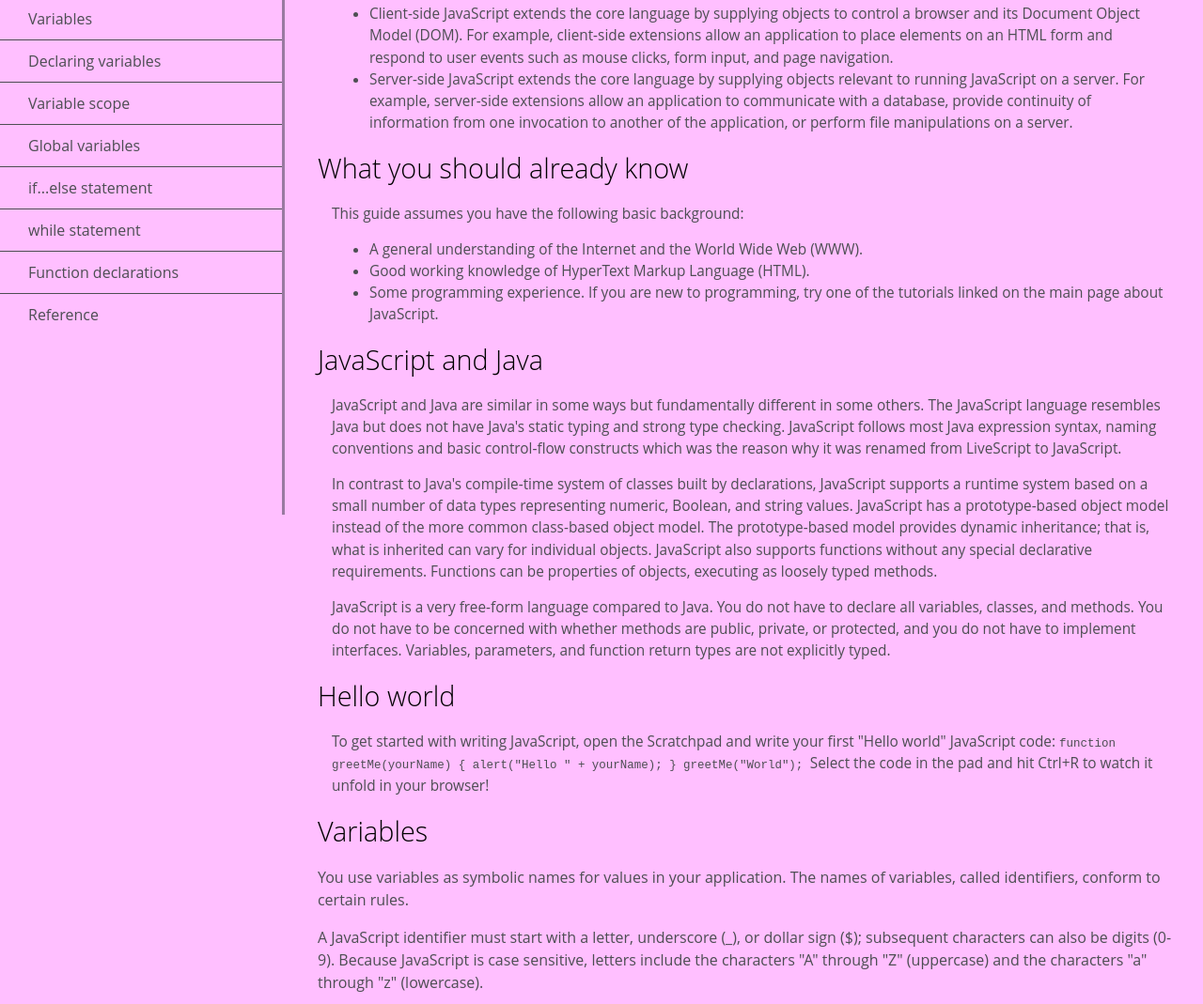
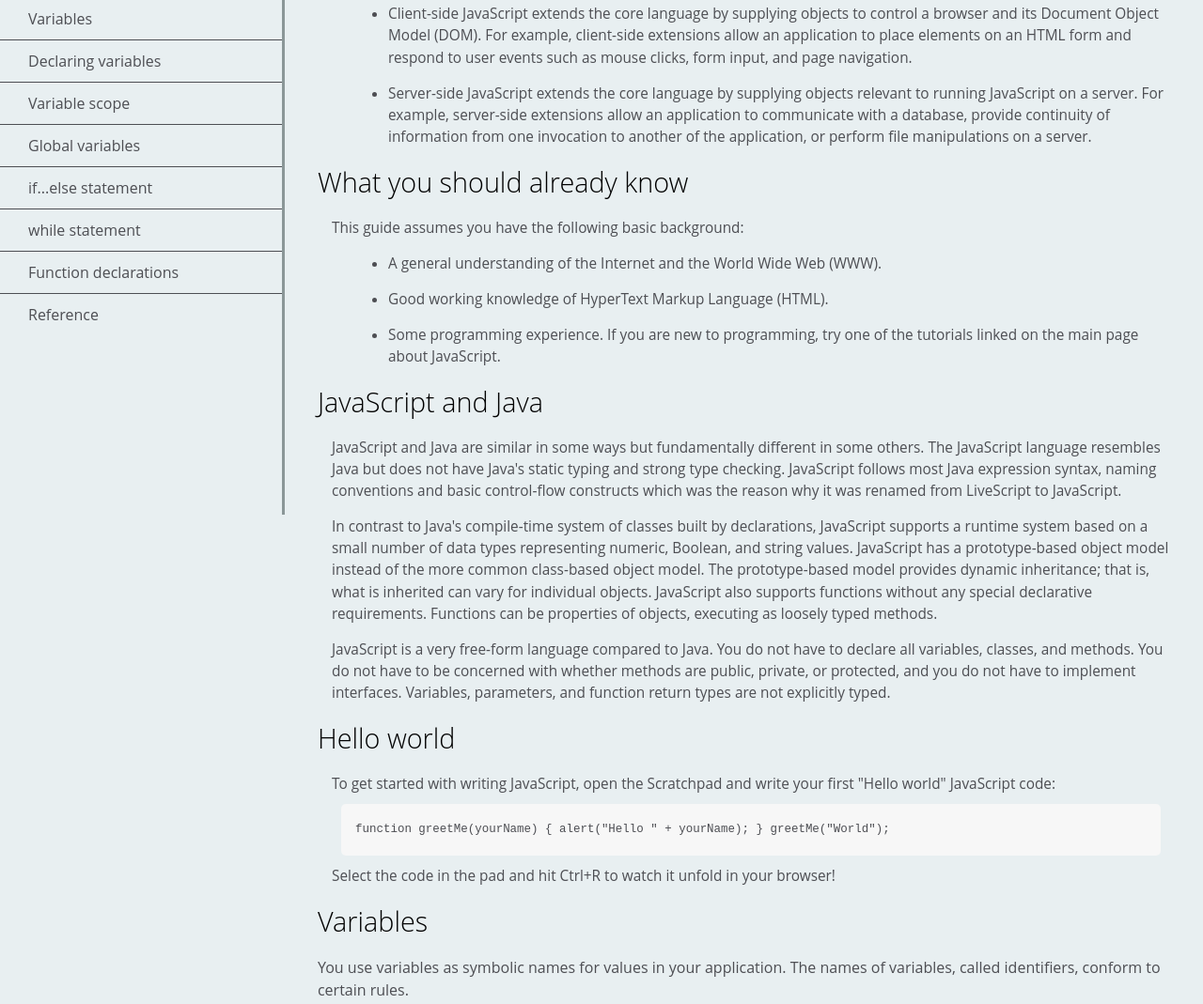
Before and after one commit to Yinkusadel/14-fcc-technical-documentation-page, a website: page index.html in a window 1280 px wide. Shown: the part 252-1321 px from the top of the page at 94% size. Drawn offline with Linux system fonts and the light colour scheme.

Commit message:
section li and code added

```diff
--- a/styles.css
+++ b/styles.css
@@ -2,7 +2,7 @@ html,
 body {
   min-width: 290px;
   color: #4d4e53;
-  background-color: #ffbfff;
+  background-color: #e8eff1;
   font-family: "Open Sans", Arial, sans-serif;
   line-height: 1.5;
 }
@@ -66,3 +66,21 @@ header {
   margin: 15px;
   font-size: 0.96em;
 }
+
+section li {
+    margin: 15px 0px 0px 20px;
+  }
+
+  code {
+    display: block;
+    text-align: left;
+    white-space: pre-line;
+    position: relative;
+    word-break: normal;
+    word-wrap: normal;
+    line-height: 2;
+    background-color: #f7f7f7;
+    padding: 15px;
+    margin: 10px;
+    border-radius: 5px;
+  }
```
Lines whose indentation alone changed are shown as unchanged.
